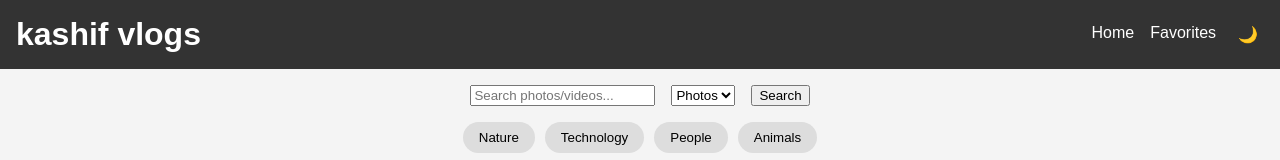
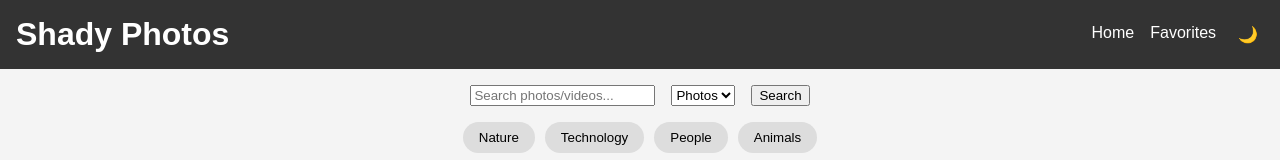
Before and after one commit to TryofThings/Shady-Photos-, a plain HTML site: page index.html in a window 1280 px wide. Shown: the top 160 px of the page. Drawn offline with nearby package versions, Linux system fonts and the light colour scheme; no server answers.

Commit message:
Update index.html

```diff
--- a/index.html
+++ b/index.html
@@ -146,7 +146,7 @@
 </head>
 <body>
   <header>
-    <h1>kashif vlogs</h1>
+    <h1>Shady Photos</h1>
     <nav>
       <a href="#" onclick="showHome()">Home</a>
       <a href="#" onclick="showFavorites()">Favorites</a>
```
